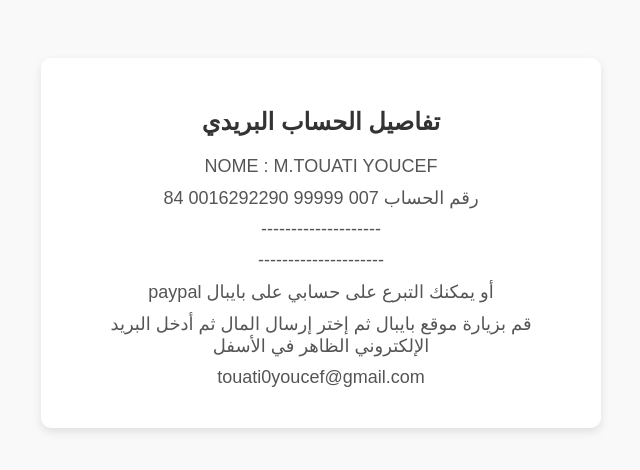
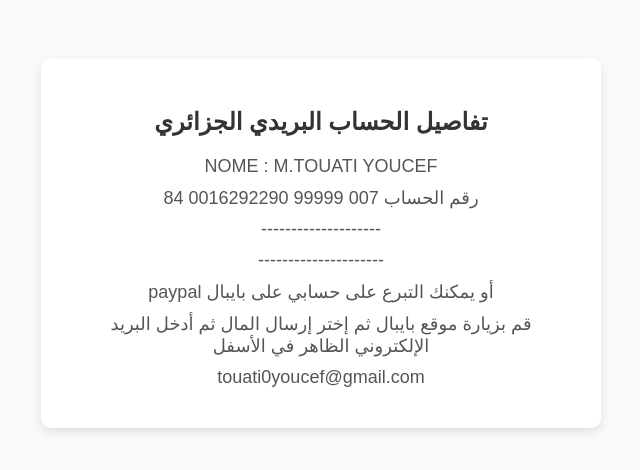
Before and after one commit to youcef847/support-me, a plain HTML site: page index.html in a window 1280 px wide. Shown: the whole page, without its empty margins (319-959 px from the left). Drawn offline with Linux system fonts and the light colour scheme.

Commit message:
Update index.html

```diff
--- a/index.html
+++ b/index.html
@@ -34,7 +34,7 @@
 </head>
 <body>
   <div class="container">
-    <h2>تفاصيل الحساب البريدي</h2>
+    <h2>تفاصيل الحساب البريدي الجزائري</h2>
     <p>NOME : M.TOUATI YOUCEF</p>
     <p> رقم الحساب 007 99999 0016292290 84 </p>
     <p>--------------------</p>
```
